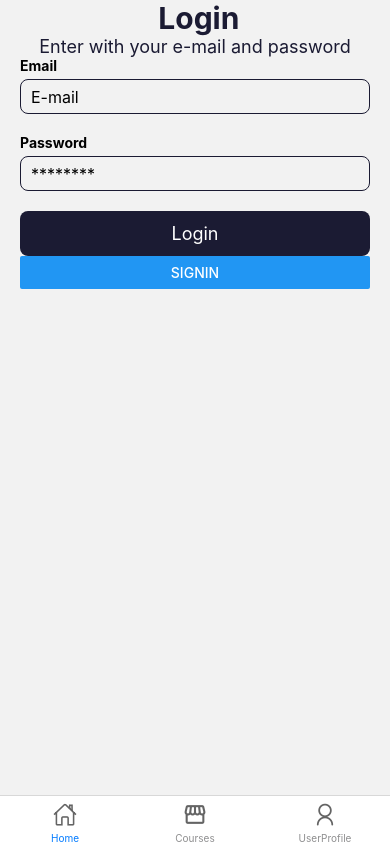
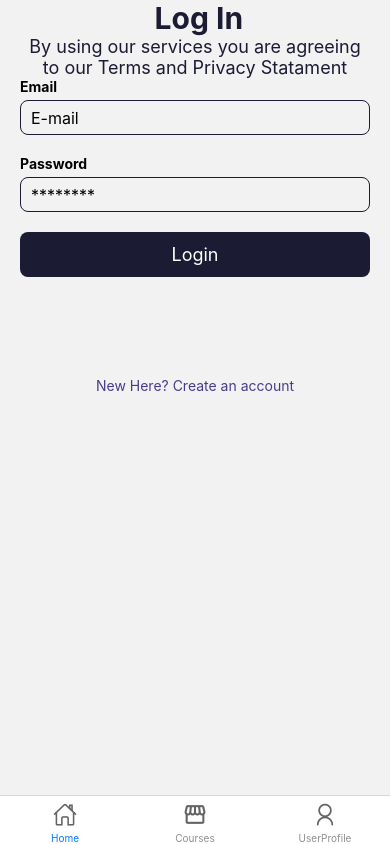
Before and after one commit to tiagofredk/U-Learning, a React Native app: screen /Login in a window 390 px wide. Built offline with nearby package versions, Linux system fonts and the light colour scheme; no server answers.

Commit message:
undefined

```diff
--- a/src/components/Login/Login.js
+++ b/src/components/Login/Login.js
@@ -2,11 +2,11 @@ import { Button, StyleSheet, Text, TextInput, View } from 'react-native'
 import React, { useContext, useState } from 'react'
 import { SafeAreaView } from 'react-native-safe-area-context'
 import { useNavigation } from '@react-navigation/native'
+import FormSubmitButton from './FormSubmitButton'
 import FormContainer from './FormContainer'
+import FormHeader from './FormHeader'
 import FormInput from './FormInput'
 import { MainContext } from '../../context/MainContext'
-import FormSubmitButton from './FormSubmitButton'
-import FormHeader from './FormHeader'
 import { isValidEmail, isValidObjField, updateError } from '../utils/methods';
 import axios from 'axios'
 
@@ -92,9 +92,9 @@ const Login = () => {
       {/* <StackNavigator/> */}
       <SafeAreaView>
         <FormHeader
-          leftHeading='Login'
+          leftHeading='Log In'
           rightHeading='Back'
-          subHeading='Enter with your e-mail and password'
+          subHeading='By using our services you are agreeing to our Terms and Privacy Statament'
         />
         <FormInput
           value={email}
@@ -114,9 +114,10 @@ const Login = () => {
         <FormSubmitButton onPress={submitForm} title='Login' />
 
         {/* <Button onPress={() => navigation.navigate("Home")} title="Home" /> */}
-        <Button onPress={() => navigation.navigate("Signin")} title="Signin" />
+        {/* <Button onPress={() => navigation.navigate("Signin")} title="Signin" /> */}
 
       </SafeAreaView>
+      <Text style={styles.text} onPress={() => navigation.navigate("Signin")}>New Here? Create an account</Text>
     </FormContainer>
   )
 }
@@ -130,4 +131,12 @@ const styles = StyleSheet.create({
     borderWidth: 1,
     padding: 10,
   },
+  text:{
+    // flex: 1,
+    // justifyContent: "center"
+    marginTop:100,
+    textAlign: "center",
+    color:"#493d8a",
+
+  }
 })
```
Also changed, not shown: src/components/Login/FormHeader.js (+10 -2 lines).
